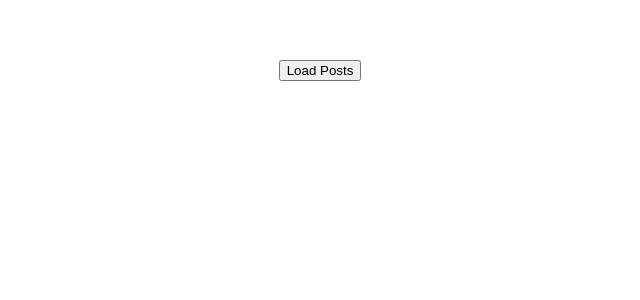
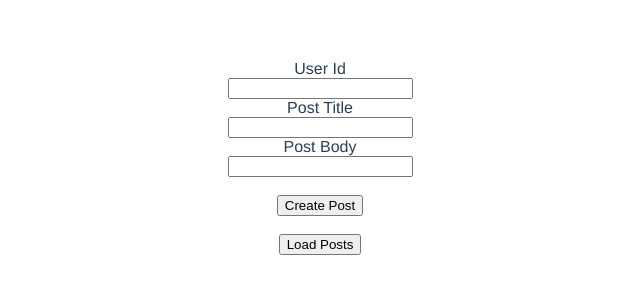
Before and after one commit to Sujon-Ahmed/vue.js-v3, a Vue app in the folder vue-http/: page / in a window 1280 px wide. Shown: the top 300 px of the page, without its empty margins (320-960 px from the left). Built offline with nearby package versions, Linux system fonts and the light colour scheme.

Commit message:
HTTP POST Request

```diff
--- a/vue-http/src/App.vue
+++ b/vue-http/src/App.vue
@@ -1,14 +1,17 @@
 <template>
+  <CreatePost />
   <PostList />
 </template>
 
 <script>
 import PostList from "./components/PostList.vue";
+import CreatePost from "./components/CreatePost.vue";
 
 export default {
   name: "App",
   components: {
     PostList,
+    CreatePost,
   },
 };
 </script>
--- /dev/null
+++ b/vue-http/src/components/CreatePost.vue
@@ -0,0 +1,47 @@
+<template>
+  <form @submit.prevent="createPost">
+    <div>
+      <label for="userId">User Id</label><br/>
+      <input type="text" id="userId" v-model="formData.userId" />
+    </div>
+    <div>
+      <label for="title">Post Title</label><br/>
+      <input type="text" id="title" v-model="formData.title" />
+    </div>
+    <div>
+      <label for="body">Post Body</label><br/>
+      <input type="text" id="body" v-model="formData.body" />
+    </div><br/>
+    <button>Create Post</button><br/><br/>
+  </form>
+</template>
+
+<script>
+import axios from "axios";
+export default {
+  name: "CreatePost",
+  data() {
+    return {
+      formData: {
+        userId: "",
+        title: "",
+        body: "",
+      },
+    };
+  },
+  methods: {
+    createPost() {
+      axios
+        .post("https://jsonplaceholder.typicode.com/posts", this.formData)
+        .then((response) => {
+          console.log(response);
+        })
+        .catch((error) => {
+          console.log(error);
+        });
+    },
+  },
+};
+</script>
+
+<style scoped></style>
```
